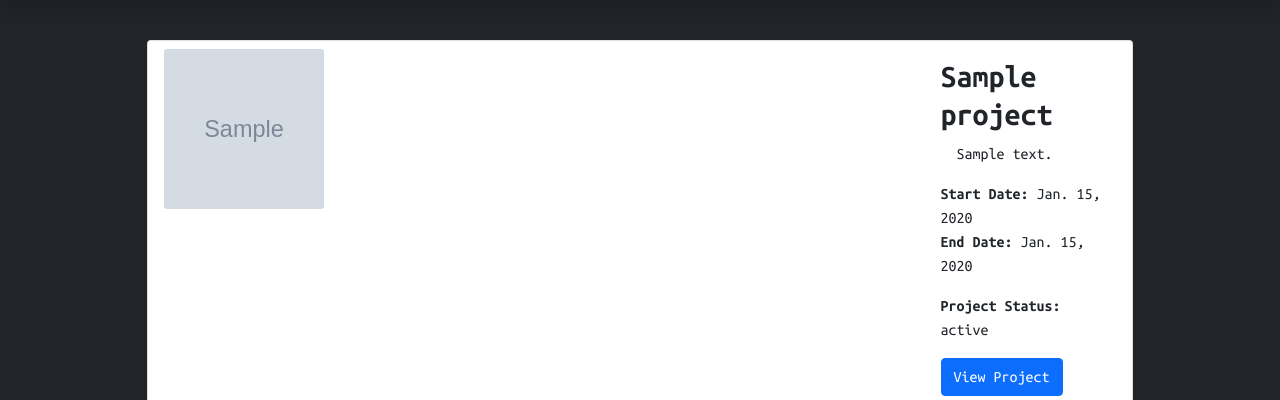
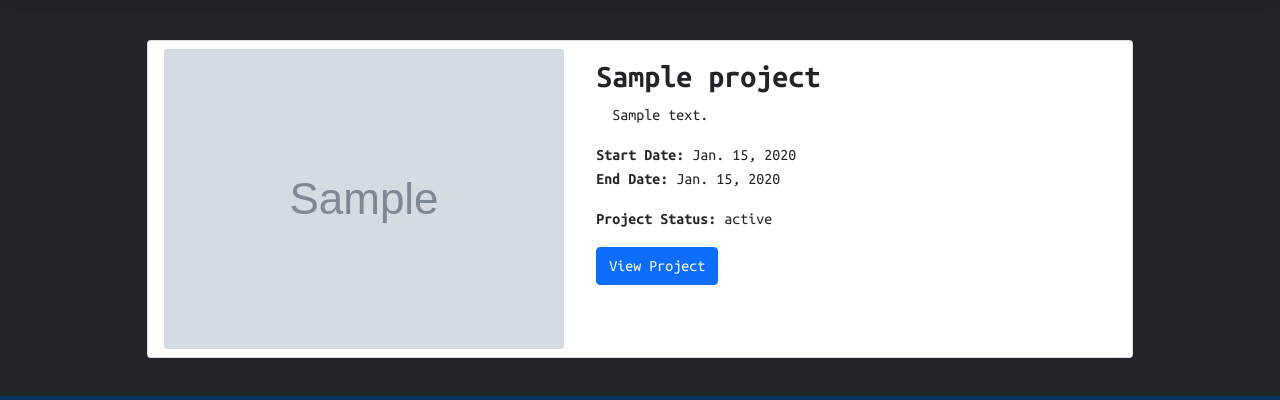
Before and after one commit to Shagasresthaa/portfoliosite, a Django app: page /projects/ in a window 1280 px wide. Shown: the part 56-456 px from the top of the page. Run offline with Django 3.2, Linux system fonts and the light colour scheme; tables that the repository leaves empty hold one stand-in row (values such as "Sample post"); grey boxes marked "Sample" are stand-in pictures; parts of the project's set-up code (start-up, migrations or seed data) failed here and were passed over; some libraries are stand-ins or nearby versions; grey boxes are pictures that could not be loaded.

Commit message:
projects css fix

```diff
--- a/projects/static/projects/projects.css
+++ b/projects/static/projects/projects.css
@@ -23,14 +23,13 @@
 }
 
 .card-header {
-    width: 100%;
     border: none;
     background: white;
 }
 
 .card-img {
-    width: 10rem;
-    height: 10rem;
+    width: inherit;
+    height: 100%;
 }
 
 .headingPr {
```
